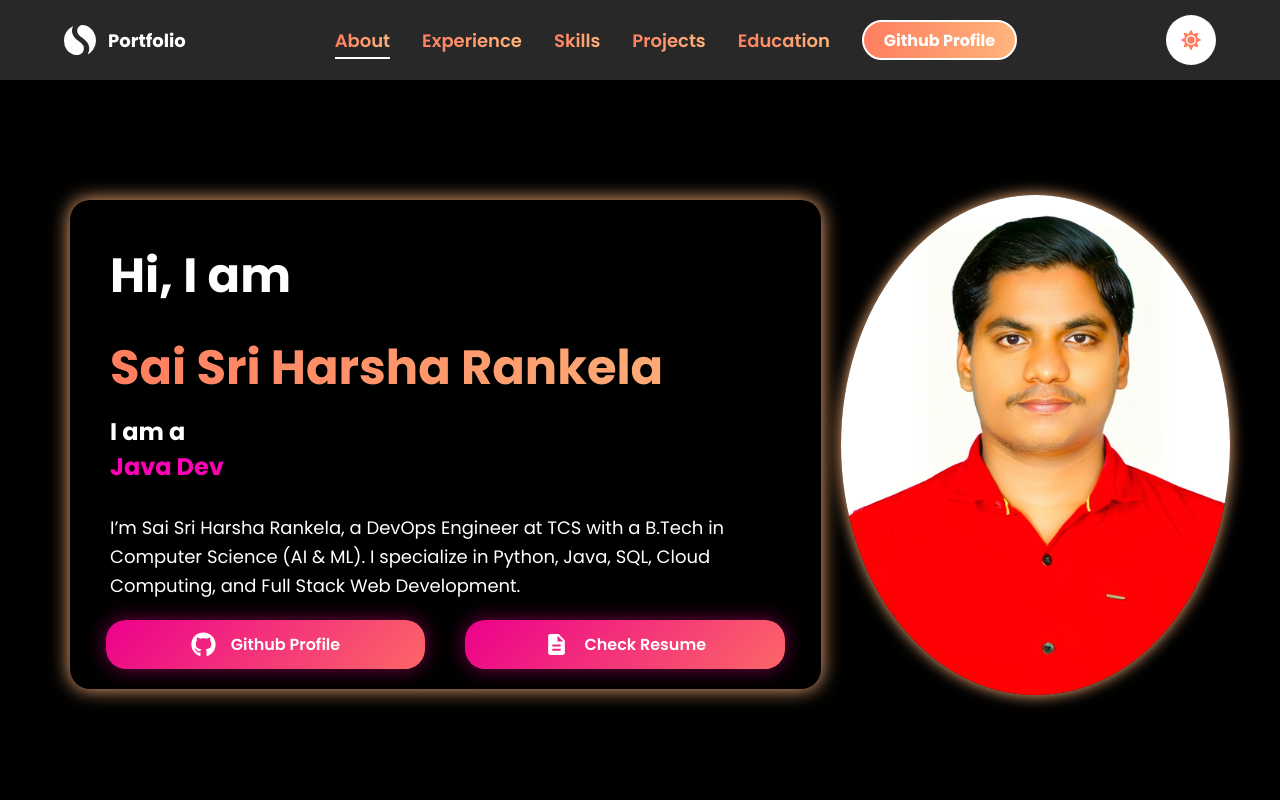
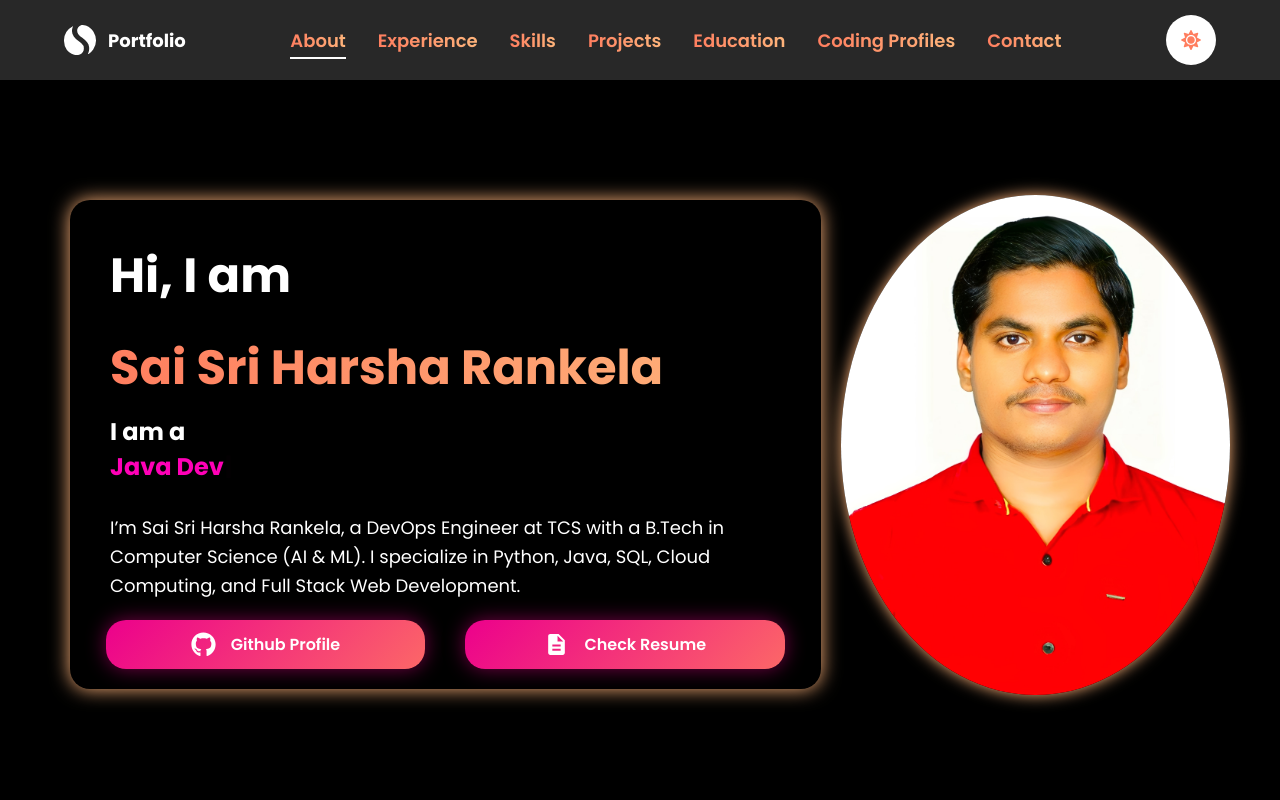
Before and after one commit to saisriharsha2003/Harsha_Portfolio, a React (Create React App) app: page / in a window 1280 px wide. Shown: the top 800 px of the page. Built offline with nearby package versions, Linux system fonts and the light colour scheme.

Commit message:
remodified navbar

```diff
--- a/src/components/Navbar/Navbar.jsx
+++ b/src/components/Navbar/Navbar.jsx
@@ -8,7 +8,6 @@ import {
   Span,
   NavLogo,
   NavItems,
-  GitHubButton,
   ButtonContainer,
   MobileIcon,
   MobileMenu,
@@ -21,9 +20,16 @@ import {
 import { SiSimilarweb } from "react-icons/si";
 import { FaBars } from "react-icons/fa";
 import { useTheme } from "styled-components";
-import { Bio } from "../HeroSection/HeroSectionData.js";
 
-const sections = ["about", "experience", "skills", "projects", "education"];
+const sections = [
+  "about",
+  "experience",
+  "skills",
+  "projects",
+  "education",
+  "coding profiles",
+  "contact",
+];
 
 const Navbar = ({ toggleTheme }) => {
   const [isOpen, setIsOpen] = useState(false);
@@ -46,6 +52,13 @@ const Navbar = ({ toggleTheme }) => {
         }
       }
     }
+  };
+
+  const capitalizeWords = (str) => {
+    return str
+      .split(" ")
+      .map((word) => word.charAt(0).toUpperCase() + word.slice(1))
+      .join(" ");
   };
 
   useEffect(() => {
@@ -94,17 +107,10 @@ const Navbar = ({ toggleTheme }) => {
                 className={activeSection === section ? "active" : ""}
                 onClick={() => setActiveSection(section)}
               >
-                {section.charAt(0).toUpperCase() + section.slice(1)}
+                {capitalizeWords(section)}
               </NavLink>
             </motion.div>
           ))}
-
-          <ButtonContainer>
-            {/* Changed to button to prevent nested <a> issue */}
-            <GitHubButton as="button" onClick={() => window.open(Bio.github, "_blank")}>
-              Github Profile
-            </GitHubButton>
-          </ButtonContainer>
         </NavItems>
 
         <ButtonContainer>
@@ -118,7 +124,12 @@ const Navbar = ({ toggleTheme }) => {
         </ButtonContainer>
 
         {isOpen && (
-          <motion.div initial={{ opacity: 0, x: "-100%" }} animate={{ opacity: 1, x: 0 }} exit={{ opacity: 0, x: "-100%" }} transition={{ duration: 0.5 }}>
+          <motion.div
+            initial={{ opacity: 0, x: "-100%" }}
+            animate={{ opacity: 1, x: 0 }}
+            exit={{ opacity: 0, x: "-100%" }}
+            transition={{ duration: 0.5 }}
+          >
             <MobileMenu isOpen={isOpen}>
               {sections.map((section) => (
                 <MobileLink
@@ -130,16 +141,9 @@ const Navbar = ({ toggleTheme }) => {
                   offset={-80}
                   onClick={() => setActiveSection(section)}
                 >
-                  {section.charAt(0).toUpperCase() + section.slice(1)}
+                  {capitalizeWords(section)}
                 </MobileLink>
               ))}
-
-              {/* Wrapped GitHubButton in a div to prevent <a> nesting */}
-              <div>
-                <GitHubButton as="button" onClick={() => window.open(Bio.github, "_blank")}>
-                  Github Profile
-                </GitHubButton>
-              </div>
             </MobileMenu>
           </motion.div>
         )}
--- a/src/components/Navbar/NavbarStyle.js
+++ b/src/components/Navbar/NavbarStyle.js
@@ -100,32 +100,6 @@ export const NavLink = styled(LinkR)`
   }
 `;
 
-export const GitHubButton = styled.a`
-  display: flex;
-  align-items: center;
-  height: 40px;
-  border-radius: 20px;
-  padding: 0 20px;
-  font-weight: 700;
-  font-size: 16px;
-  text-decoration: none;
-  border: 2px solid white;
-  background: linear-gradient(to right, #ff7e5f, #feb47b);
-  color: white;
-  cursor: pointer;
-  transition: all 0.4s ease-in-out;
-
-  &:hover {
-    background: linear-gradient(to right, #ff7e5f, #feb47b);
-    -webkit-background-clip: text;
-    color: transparent;
-  }
-
-  @media screen and (max-width: 768px) {
-    font-size: 14px;
-  }
-`;
-
 export const ThemeToggle = styled.button`
   background: linear-gradient(to right, #ff7e5f, #feb47b);
   -webkit-background-clip: text;
```
